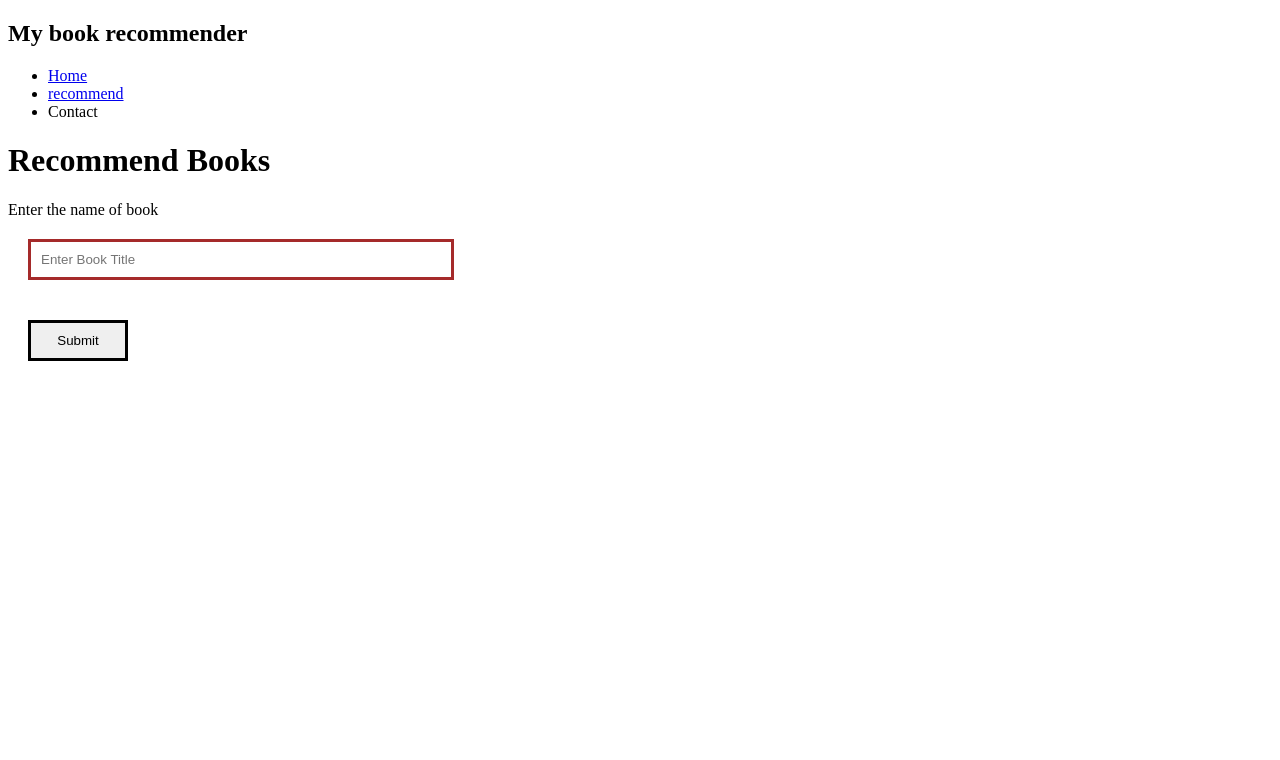
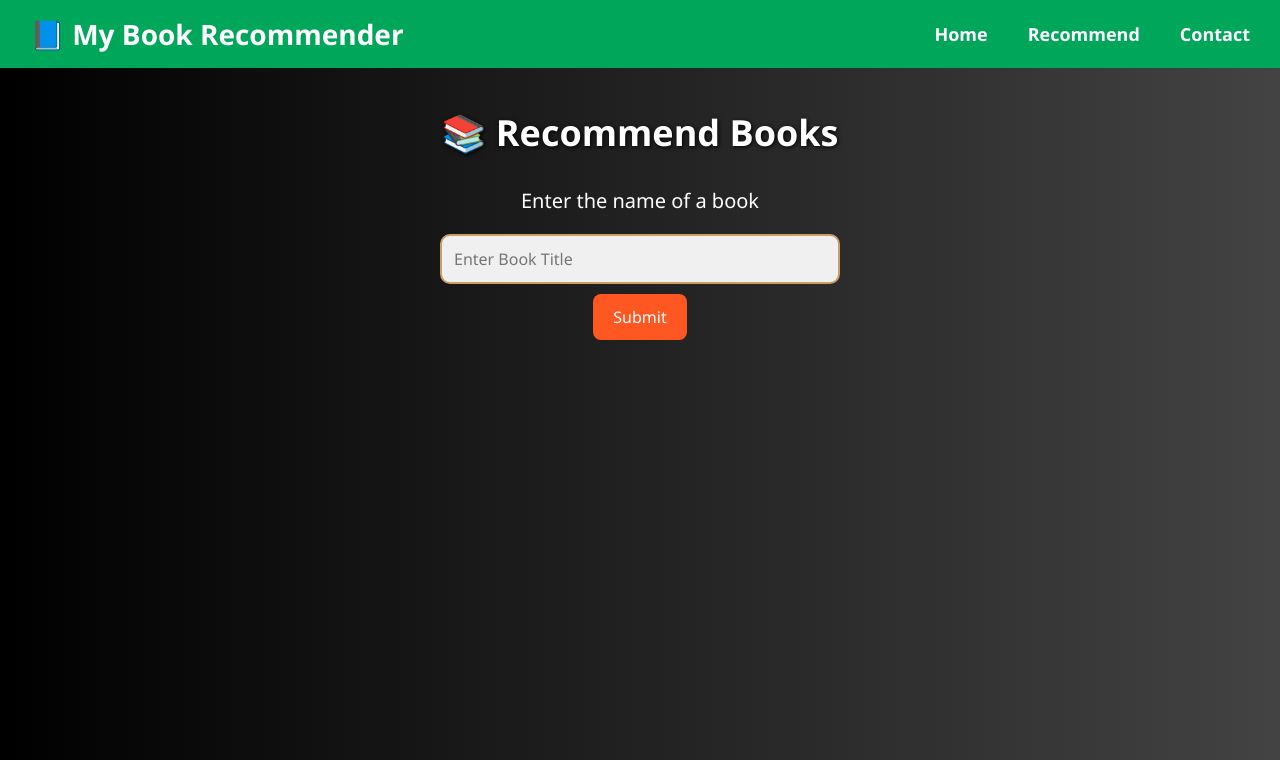
Before and after one commit to Mohitnegi56/book-recommender-system, a Flask app: page /recommend in a window 1280 px wide. Shown: the top 760 px of the page. Run offline with Flask 3, Linux system fonts and the light colour scheme; parts of the project's set-up code (start-up, migrations or seed data) failed here and were passed over.

Commit message:
ui changes in website

```diff
--- a/templates/recommend.html
+++ b/templates/recommend.html
@@ -1,77 +1,184 @@
 <!DOCTYPE html>
 <html lang="en">
 <head>
-    <meta charset="UTF-8">
-    <meta name="viewport" content="width=device-width, initial-scale=1.0">
+  <meta charset="UTF-8" />
+  <meta name="viewport" content="width=device-width, initial-scale=1.0"/>
   <title>Recommendation System</title>
   <style>
-        .form-control{
-            border: solid brown 3px;
-            width: 400px;
-            margin: 20px;
-            padding: 10px;
+    * {
+      margin: 0;
+      padding: 0;
+      box-sizing: border-box;
+      font-family: 'Segoe UI', Tahoma, Geneva, Verdana, sans-serif;
     }
-        .btn{
-            border: solid black 3px;
-            width: 100px;
-            margin: 20px;
-            padding: 10px;
+
+    body {
+      background: linear-gradient(to right, #000000, #434343);
+      color: white;
+      padding-bottom: 100px;
     }
-        .card-body{
-            color: aqua;
-            margin: 40px;
+
+    .navbar {
+      padding: 15px 30px;
+      background-color: #00a65a;
+      display: flex;
+      align-items: center;
+      justify-content: space-between;
     }
-        .card-img {
-            width: 250px;
-            height: 250px;
+
+    .navhead {
+      font-size: 28px;
+      color: white;
+    }
+
+    .navlist {
+      display: flex;
+      list-style: none;
+      gap: 40px;
+    }
+
+    .navlist li a {
+      color: white;
+      text-decoration: none;
+      font-size: 18px;
+      font-weight: bold;
+      transition: color 0.3s;
+    }
+
+    .navlist li a:hover {
+      color: yellow;
+    }
+
+    .container {
+      max-width: 1200px;
+      margin: auto;
+      padding: 40px 20px;
+    }
+
+    .topbooks {
+      text-align: center;
+      font-size: 36px;
+      margin-bottom: 30px;
+      text-shadow: 1px 1px 4px #000;
+    }
+
+    form {
+      text-align: center;
+      margin-bottom: 40px;
+    }
+
+    label {
+      font-size: 20px;
+      margin-bottom: 10px;
       display: block;
     }
-        .col{
+
+    .form-control {
+      width: 400px;
+      padding: 12px;
+      font-size: 16px;
+      border-radius: 10px;
+      border: 2px solid #c99f63;
+      outline: none;
+      background: #f0f0f0;
+      color: black;
+      margin: 10px auto;
+    }
+
+    .btn {
+      background-color: #ff5722;
+      color: white;
+      padding: 12px 20px;
+      border: none;
+      border-radius: 8px;
+      font-size: 16px;
+      cursor: pointer;
+      transition: all 0.3s ease;
+    }
+
+    .btn:hover {
+      background-color: #e64a19;
+      transform: scale(1.05);
+    }
+
+    .col {
       display: flex;
-            align-items: center;
-            flex-direction: row;
-            gap: 100px;
+      flex-wrap: wrap;
+      justify-content: center;
+      gap: 30px;
+    }
+
+    .card {
+      background-color: rgba(255, 255, 255, 0.05);
+      padding: 20px;
+      border-radius: 15px;
+      width: 250px;
+      box-shadow: 0 4px 15px rgba(0, 0, 0, 0.6);
+      transition: transform 0.3s, box-shadow 0.3s;
+    }
+
+    .card:hover {
+      transform: translateY(-5px);
+      box-shadow: 0 8px 20px rgba(0, 0, 0, 0.7);
+    }
+
+    .card-img {
+      width: 100%;
+      height: 250px;
+      object-fit: cover;
+      border-radius: 10px;
+    }
+
+    .card-body {
+      padding-top: 10px;
+      color: #d1f7ff;
+    }
+
+    @media (max-width: 500px) {
+      .form-control {
+        width: 90%;
+      }
+
+      .card {
+        width: 90%;
+      }
     }
   </style>
 </head>
 <body>
 
   <nav class="navbar">
-        <h1 class="navhead">My book recommender</h1>
+    <h1 class="navhead">📘 My Book Recommender</h1>
     <ul class="navlist">
       <li><a href="/">Home</a></li>
-            <li><a href="/recommend">recommend</a></li>
-            <li><a>Contact</a></li>
+      <li><a href="/recommend">Recommend</a></li>
+      <li><a href="#">Contact</a></li>
     </ul>
   </nav>
 
   <div class="container">
-        <div class="row">
-            <div class="col-12">
-                <h1 class="topbooks">Recommend Books</h1>
+    <h1 class="topbooks">📚 Recommend Books</h1>
     <form action="/recommend_books" method="POST">
-                    <label>
-                        Enter the name of book
-                    </label><br>
-                    <input name="user_input" type="text" class="form-control" placeholder="Enter Book Title" required><br>
-                    <button class="btn">Submit</button>
+      <label for="book">Enter the name of a book</label>
+      <input name="user_input" type="text" class="form-control" placeholder="Enter Book Title" required />
+      <br />
+      <button class="btn" type="submit">Submit</button>
     </form>
-            </div>
+
     <div class="col">
       {% if data %}
       {% for i in data %}
       <div class="card">
-                    <div class="card-body" >
-                        <img class="card-img" src="{{i[2]}}" alt="1stpic">
+        <div class="card-body">
+          <img class="card-img" src="{{i[2]}}" alt="Book Image" />
           <h3>{{i[0]}}</h3>
-                        <p>{{i[1]}}</p>
+          <p>Author: {{i[1]}}</p>
         </div>
       </div>
       {% endfor %}
       {% endif %}
     </div>
   </div>
-    </div>
 
 </body>
 </html>
```
Also changed, not shown: templates/index.html (+114 -38 lines), 1 other file. Lines whose indentation alone changed are shown as unchanged.
